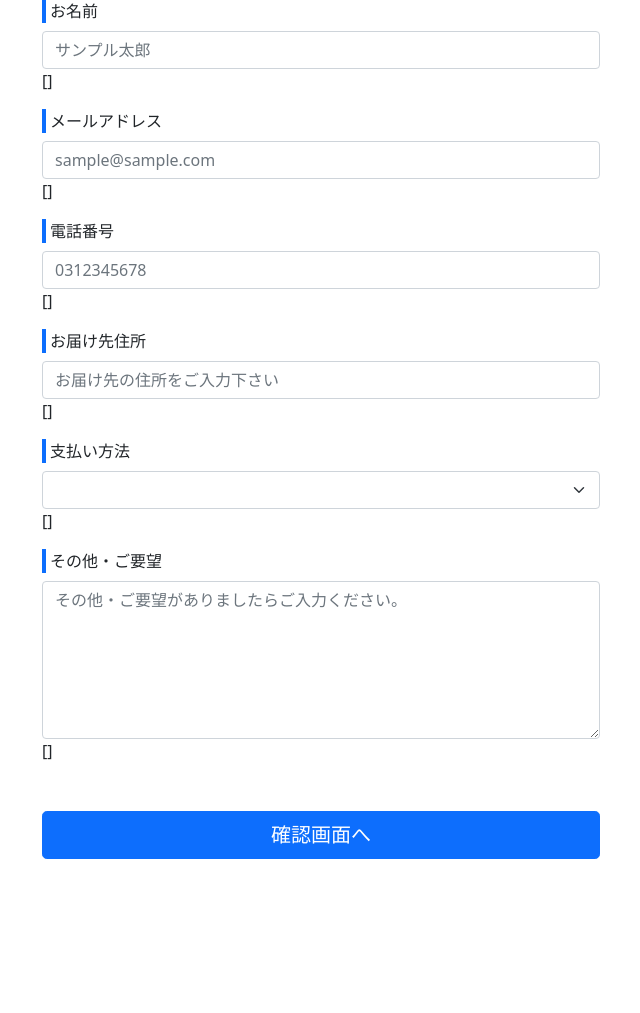
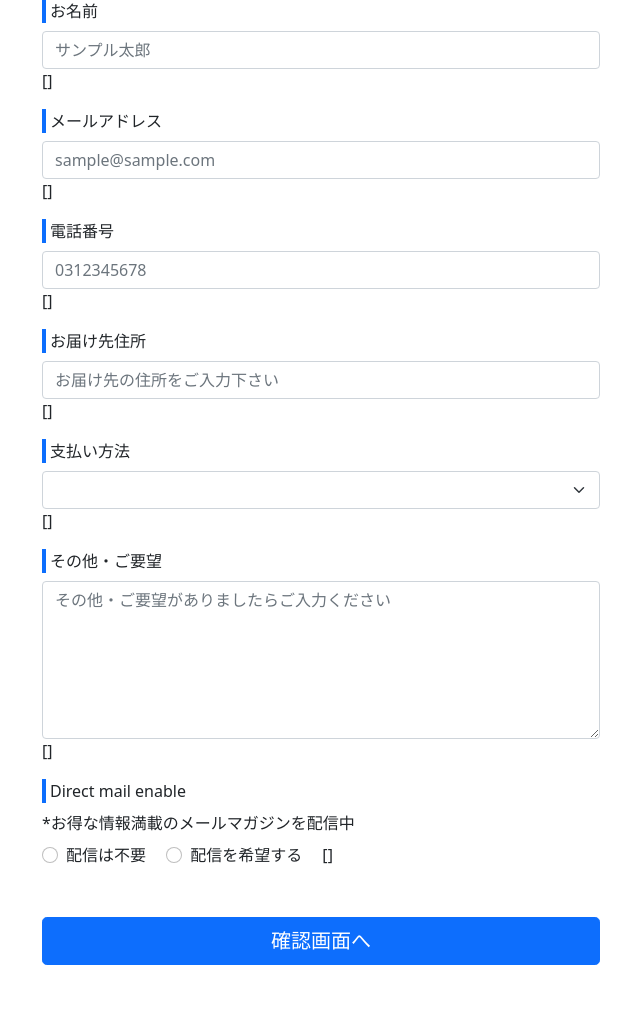
Before and after one commit to shibu42yaaaa/order_form, a Rails app: page /orders/new in a window 1280 px wide. Shown: the part 113-1126 px from the top of the page, without its empty margins (319-959 px from the left). Before the commit the page ends 972 px from the top, so only its background shows below. Run offline with Rails 7, Linux system fonts and the light colour scheme; data comes from the database, SQL or seed files in the repository; both versions use the stored data as it was after the commit.

Commit message:
ラジオボタン追加&テストコード追加修正

```diff
--- a/app/controllers/orders_controller.rb
+++ b/app/controllers/orders_controller.rb
@@ -37,7 +37,7 @@
               :telephone,
               :delivery_address,
               :payment_method_id,
-              :other_comment
-            )
+              :other_comment,
+              :direct_mail_enabled)
   end
 end
--- /dev/null
+++ b/app/decorators/order_decorator.rb
@@ -0,0 +1,5 @@
+module OrderDecorator
+  def direct_mail_enabled_text
+    direct_mail_enabled ? '配信を希望する' : '配信は不要'
+  end
+end
--- a/app/models/order.rb
+++ b/app/models/order.rb
@@ -7,8 +7,10 @@
   validates :email, presence: true, length: { maximum: 100 }, email_format: true
   validates :telephone, presence: true, length: { maximum: 11 }, numericality: { only_integer: true }
   validates :delivery_address, presence: true, length: { maximum: 100 }
+  validates :payment_method_id, presence: true
   validates :other_comment, length: { maximum: 1_000 }
-
+  # ラジオボタンの場合
+  validates :direct_mail_enabled, inclusion: { in: [true, false], message: 'について選択してください。' }
   after_initialize :format_telephone
   after_initialize :format_email
 
--- a/app/views/orders/new.html.erb
+++ b/app/views/orders/new.html.erb
@@ -35,9 +35,29 @@
 
     <div class="mb-3">
       <%= f.label :other_comment, class: 'form-label border-start border-primary border-4 ps-1' %>
-      <%= f.text_area :other_comment, size: '60x6', placeholder: 'その他・ご要望がありましたらご入力ください。', class: 'form-control' %>
+      <%= f.text_area :other_comment, size: '60x6', placeholder: 'その他・ご要望がありましたらご入力ください', class: 'form-control' %>
       <%= render partial: 'shared/error_messages', locals: { record: @order, symbol: :other_comment } %>
     </div>
+
+    <div class="mb-3">
+      <%= f.label :direct_mail_enable, class: 'form-label border-start border-primary border-4 ps-1' %>
+      <div class="mb-2 fs-6">*お得な情報満載のメールマガジンを配信中</div>
+      <div class="form-check form-check-inline">
+        <label class="form-check-label">
+          <%= f.radio_button :direct_mail_enabled, false, class: 'form-check-input' %>
+          配信は不要
+        </label>
+      </div>
+      <div class="form-check form-check-inline">
+        <label class="form-check-label">
+          <%= f.radio_button :direct_mail_enabled, true, class: 'form-check-input' %>
+          配信を希望する
+        </label>
+      </div>
+      <%= render partial: 'shared/error_messages', locals: { record: @order, symbol: :direct_mail_enable } %>
+    </div>
+
+
   </div>
 
   <div class="d-grid col-md-6 mx-auto">
--- a/config/locales/ja.yml
+++ b/config/locales/ja.yml
@@ -8,3 +8,4 @@
         delivery_address: お届け先住所
         payment_method_id: 支払い方法
         other_comment: その他・ご要望
+        direct_mail_enabled: メールマガジンの配信
--- /dev/null
+++ b/db/migrate/20230122120438_add_direct_mail_enabled_to_orders.rb
@@ -0,0 +1,5 @@
+class AddDirectMailEnabledToOrders < ActiveRecord::Migration[7.0]
+  def change
+    add_column :orders, :direct_mail_enabled, :boolean, null: false, comment: 'ダイレクトメール送信可否'
+  end
+end
```
Also changed, not shown: app/views/orders/confirm.html.erb (+7 -0 lines), spec/models/order_spec.rb (+9 -1 lines), spec/system/orders_spec.rb (+6 -0 lines), db/development.sqlite3, db/schema.rb, db/test.sqlite3, 6 other files.
